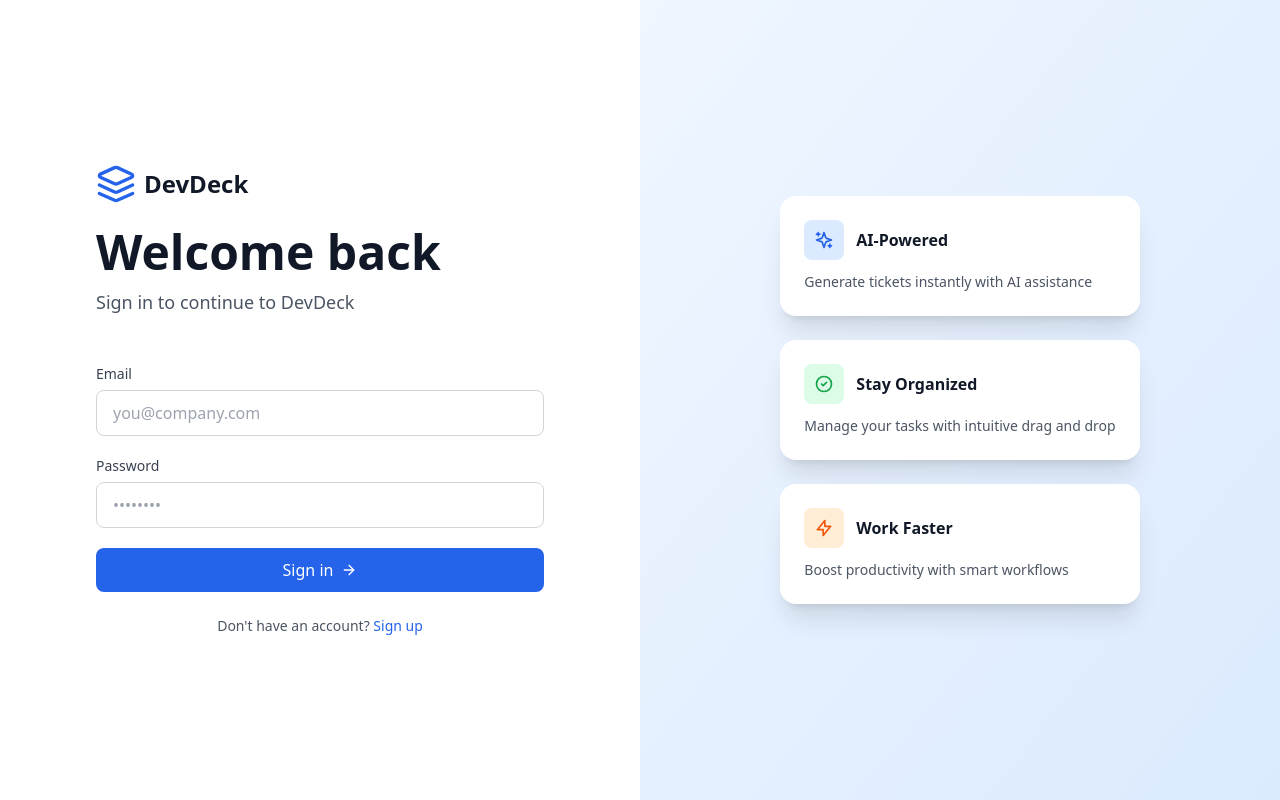
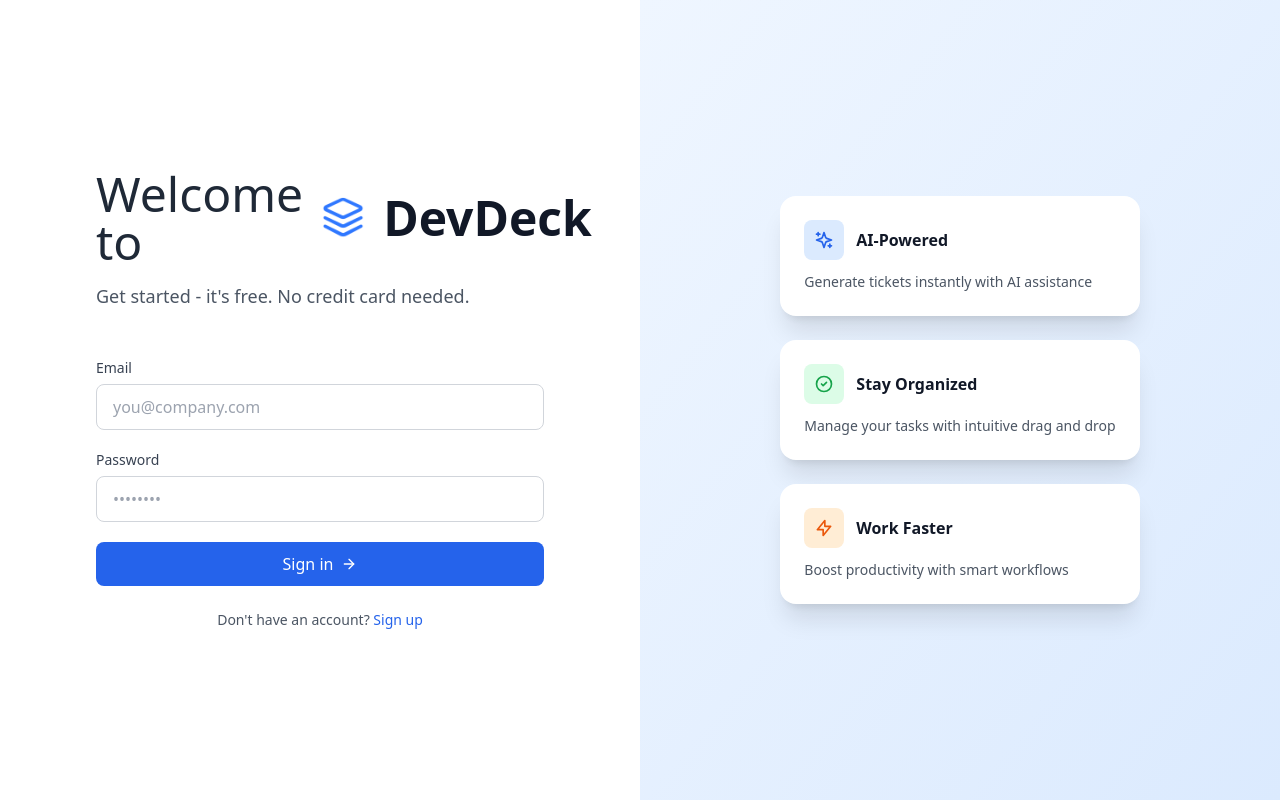
Before and after one commit to Brenden-Yiping-Wang/devdeck, a React (Vite) app: page /login in a window 1280 px wide. Built offline with nearby package versions, Linux system fonts and the light colour scheme.

Commit message:
Updated SignupPage.tsx

```diff
--- a/src/pages/LoginPage.tsx
+++ b/src/pages/LoginPage.tsx
@@ -1,6 +1,6 @@
 import React, { useState } from 'react';
 import { useNavigate, Link } from 'react-router-dom';
-import { ArrowRight, Sparkles, CheckCircle2, Layers } from 'lucide-react';
+import { ArrowRight, Sparkles } from 'lucide-react';
 
 export default function LoginPage() {
   const [email, setEmail] = useState('');
@@ -44,15 +44,11 @@ export default function LoginPage() {
       <div className="flex-1 flex items-center justify-center p-8 bg-white">
         <div className="w-full max-w-md">
           <div className="mb-12">
-            <div className="inline-flex items-center gap-2 mb-6">
-              <Layers className="w-10 h-10 text-blue-600" />
-              <span className="text-2xl font-bold text-gray-900">DevDeck</span>
-            </div>
-            <h1 className="text-5xl font-bold text-gray-900 mb-3">
-              Welcome back
+            <h1 className="text-5xl font-normal text-gray-800 mb-4 flex items-center gap-3">
+              Welcome to <img src="/ChatGPT Image Oct 2, 2025, 06_54_32 PM.png" alt="DevDeck Logo" className="h-14 inline-block" /> <span className="font-bold text-gray-900">DevDeck</span>
             </h1>
             <p className="text-lg text-gray-600">
-              Sign in to continue to DevDeck
+              Get started - it's free. No credit card needed.
             </p>
           </div>
 
--- a/src/pages/SignupPage.tsx
+++ b/src/pages/SignupPage.tsx
@@ -1,6 +1,6 @@
 import React, { useState } from 'react';
 import { useNavigate, Link } from 'react-router-dom';
-import { ArrowRight, Zap, Target, TrendingUp, Layers } from 'lucide-react';
+import { ArrowRight, Zap, Target, TrendingUp } from 'lucide-react';
 
 export default function SignupPage() {
   const [email, setEmail] = useState('');
@@ -57,15 +57,11 @@ export default function SignupPage() {
       <div className="flex-1 flex items-center justify-center p-8 bg-white">
         <div className="w-full max-w-md">
           <div className="mb-12">
-            <div className="inline-flex items-center gap-2 mb-6">
-              <Layers className="w-10 h-10 text-blue-600" />
-              <span className="text-2xl font-bold text-gray-900">DevDeck</span>
-            </div>
-            <h1 className="text-5xl font-bold text-gray-900 mb-3">
-              Get started
+            <h1 className="text-5xl font-normal text-gray-800 mb-4 flex items-center gap-3">
+              Welcome to <img src="/ChatGPT Image Oct 2, 2025, 06_54_32 PM.png" alt="DevDeck Logo" className="h-14 inline-block" /> <span className="font-bold text-gray-900">DevDeck</span>
             </h1>
             <p className="text-lg text-gray-600">
-              Create your account to begin
+              Get started - it's free. No credit card needed.
             </p>
           </div>
 
```
